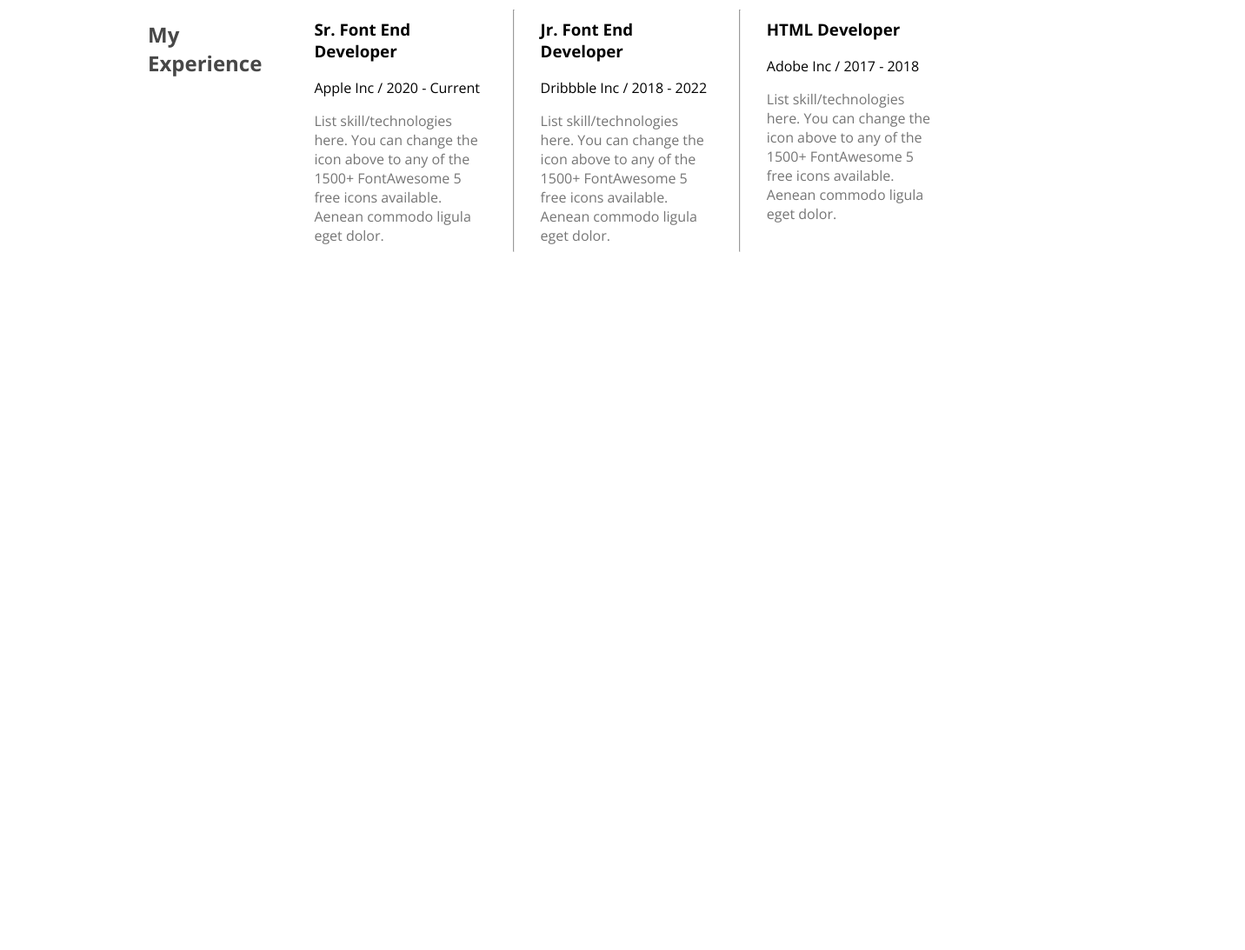
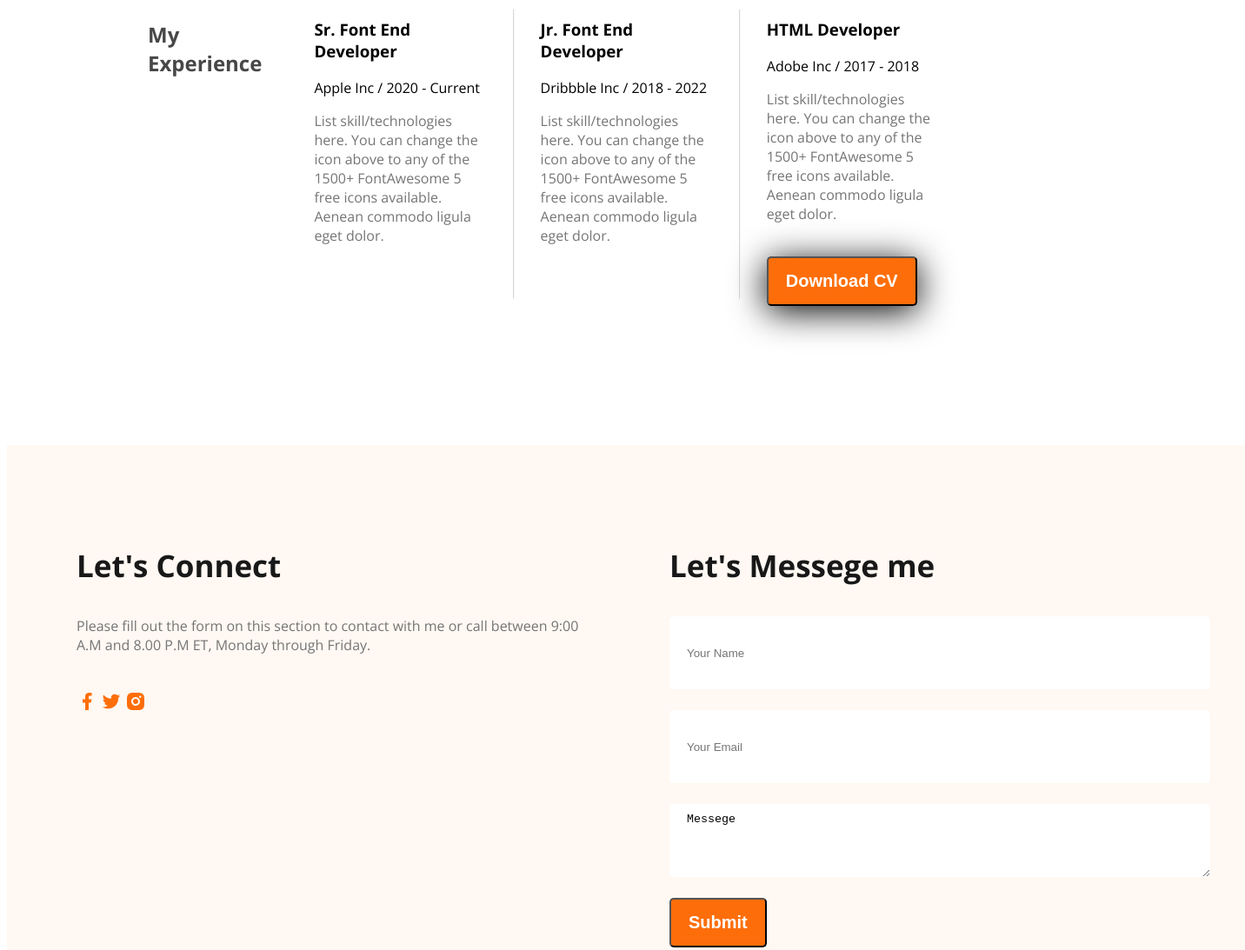
Before and after one commit to Jihad515/jihad-web-dev, a plain HTML site: page index.html in a window 1280 px wide. Shown: the part 2567-3660 px from the top of the page at 87% size, 1432 px wide, since content can reach past the window. Before the commit the page ends 3025 px from the top, so only its background shows below. Drawn offline with nearby package versions, Linux system fonts and the light colour scheme.

Commit message:
jihad-web-dev

```diff
--- a/index.html
+++ b/index.html
@@ -132,13 +132,35 @@
     <div class="entry">
       <h3>HTML Developer</h3>
       <div class="sub">Adobe Inc / 2017 - 2018</div>
-      <p>List skill/technologies here. You can change the icon above to any of the 1500+ FontAwesome 5 free icons available. Aenean commodo ligula eget dolor.</p>
+      <p>List skill/technologies here. You can change the icon above to any of the 1500+ FontAwesome 5 free icons available. Aenean commodo ligula eget dolor.</p><br>
+      <button class="btn-primary btn-two">Download CV</button>
+
     </div>
+
+
   </div>
+
 </div>
 </section>
     </main>
-    <footer>
+    <footer class="bg-color">
+      <div class="select-colum">
+        <h3 class="title-second">Let's Connect</h3>
+        <p class="title-para">Please fill out the form on this section to contact with me or call between 9:00 A.M and 8.00 P.M ET, Monday through Friday.</p>
+        <div class="jpg-style">
+          <a href=""><img src="images/icons/facebook.png" alt=""></a>
+          <a href=""><img src="images/icons/twitter.png" alt=""></a>
+          <a href=""><img src="images/icons/insta.png" alt=""></a>
+        </div>
+
+      </div>
+      <div class="select-colum">
+        <h3 class="title-second">Let's Messege me</h3>
+       <input type="text" name="" id="" placeholder="Your Name">
+       <input type="email" name="" id="" placeholder="Your Email">
+       <textarea name="" id="" cols="10" rows="15">Messege</textarea>
+       <input class="btn-primary" type="submit">
+      </div>
 
     </footer>
 </body>
--- a/styles/portfolio.css
+++ b/styles/portfolio.css
@@ -44,6 +44,12 @@ ul{
     color: white;
     padding: 15px 20px;
     border-radius: 5px;
+}
+.btn-two{
+    text-align: center;
+    padding: 200px auto;
+    border-radius: 5px;
+    box-shadow: 0 6px 40px 0 black;
 }
 .image{
     width: 584px;
@@ -151,3 +157,48 @@ main section{
    padding-right: 30px;
    padding-left: 30px;
 }
+hr{
+    opacity: 40%;
+
+}
+footer{
+   width: 100%;
+   height: 680px;
+   display: flex;
+   gap: 100px;
+  padding: 80px 80px 80px 80px;
+}
+.jpg-style{
+    margin-top: 42px;
+}
+.title-second{
+     font-weight: bold;
+    font-size: 35px;
+    color: #181818;
+
+}
+.select-colum{
+    width: 50%;
+}
+footer input[type=email],footer textarea{
+ width: 100%;
+  height: 64px;
+
+
+  display: block;
+  background-color:white;
+  padding: 10px 20px;
+  margin-bottom: 24px;
+  border: none;
+  border-radius: 5px;
+}
+footer input[type=text]{
+    width: 100%;
+    height: 64px;
+    display: block;
+    background-color:white;
+  padding: 10px 20px;
+  margin-bottom: 24px;
+  border: none;
+  border-radius: 5px;
+}
```
